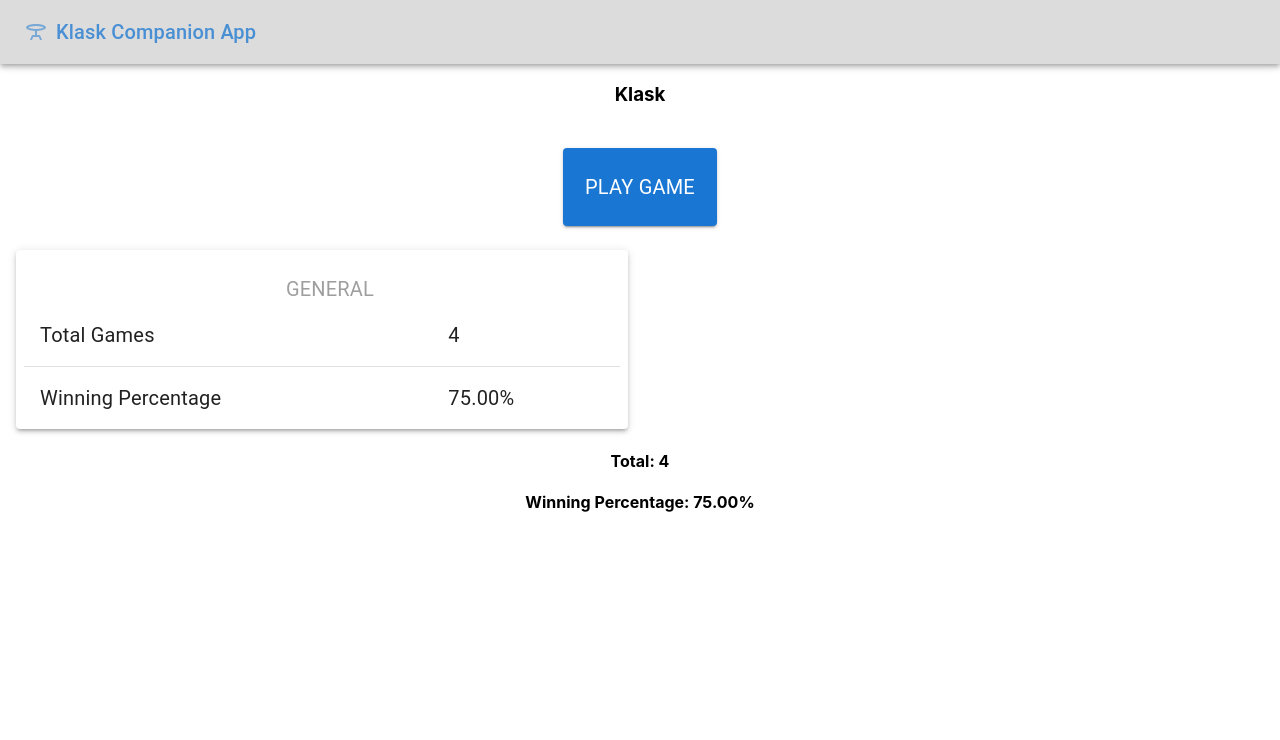
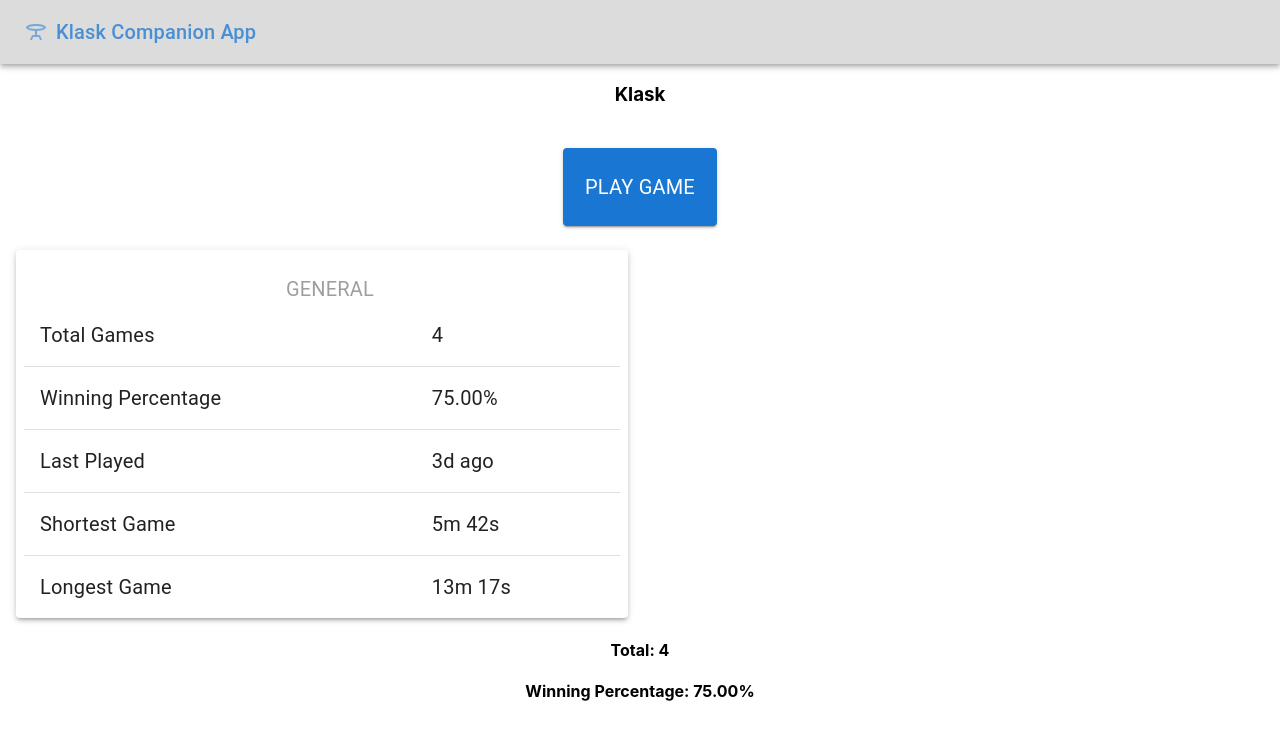
Before and after one commit to mservillon/klask, a React (Create React App) app: page /#/ in a window 1280 px wide. Shown: the top 740 px of the page. Built offline with nearby package versions, Linux system fonts and the light colour scheme.

Commit message:
Hard-coded placeholders for general fun facts
Hard coded for now

```diff
--- a/src/Home.tsx
+++ b/src/Home.tsx
@@ -112,6 +112,75 @@
                                                     {winningPercentageDisplay.winningPercentage}
                                                 </Typography>
                                             </TableCell>
+
+                                        </TableRow>
+                                        <TableRow
+                                            sx={{
+                                                '&:last-child td, &:last-child th': {
+                                                    border: 0
+                                                }
+                                            }}
+                                        >
+                                            <TableCell>
+                                                <Typography
+                                                    fontSize={20}
+                                                >
+                                                    Last Played
+                                                </Typography>
+                                            </TableCell>
+                                            <TableCell>
+                                                <Typography
+                                                    fontSize={20}
+                                                >
+                                                    3d ago
+                                                </Typography>
+                                            </TableCell>
+
+                                        </TableRow>
+                                        <TableRow
+                                            sx={{
+                                                '&:last-child td, &:last-child th': {
+                                                    border: 0
+                                                }
+                                            }}
+                                        >
+                                            <TableCell>
+                                                <Typography
+                                                    fontSize={20}
+                                                >
+                                                    Shortest Game
+                                                </Typography>
+                                            </TableCell>
+                                            <TableCell>
+                                                <Typography
+                                                    fontSize={20}
+                                                >
+                                                    5m 42s
+                                                </Typography>
+                                            </TableCell>
+
+                                        </TableRow>
+                                        <TableRow
+                                            sx={{
+                                                '&:last-child td, &:last-child th': {
+                                                    border: 0
+                                                }
+                                            }}
+                                        >
+                                            <TableCell>
+                                                <Typography
+                                                    fontSize={20}
+                                                >
+                                                    Longest Game
+                                                </Typography>
+                                            </TableCell>
+                                            <TableCell>
+                                                <Typography
+                                                    fontSize={20}
+                                                >
+                                                    13m 17s
+                                                </Typography>
+                                            </TableCell>
                                         </TableRow>
                                     </TableBody>
                                 </Table>
```
